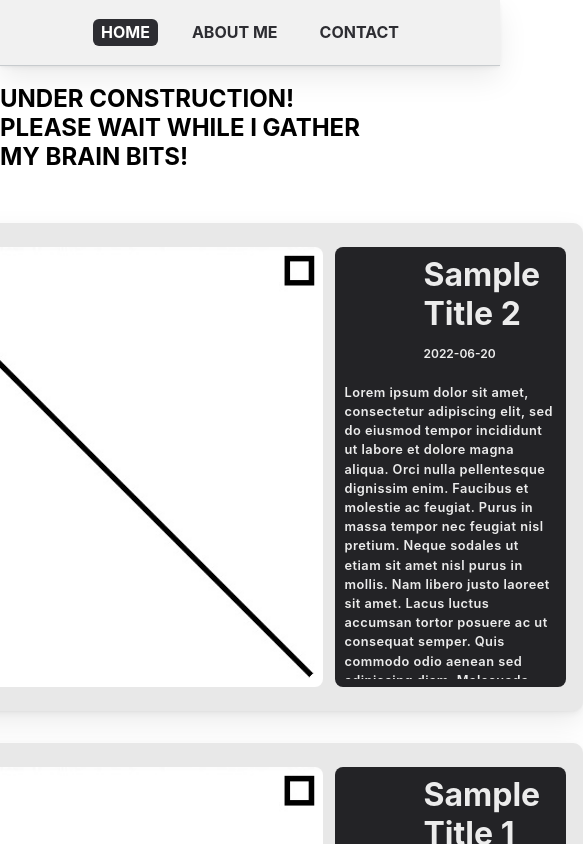
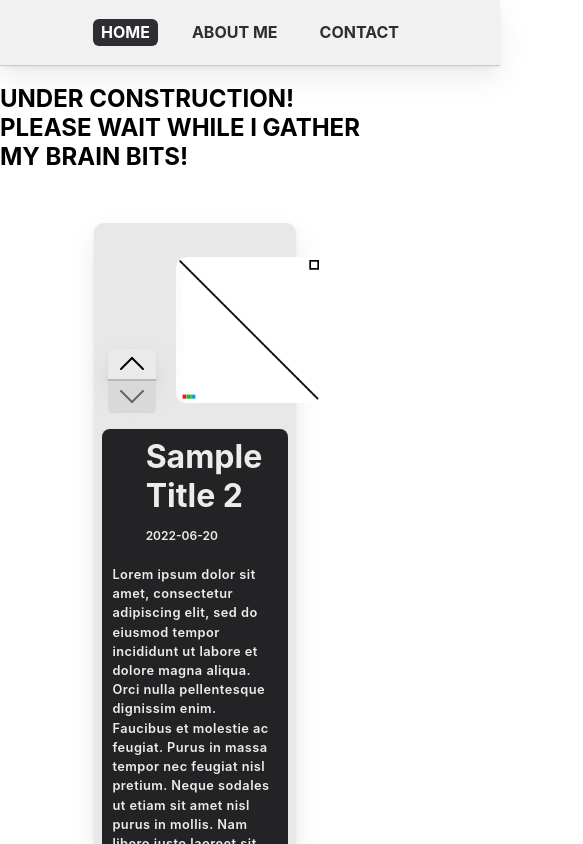
Before and after one commit to aaronmerino/personal-website, a Next.js app: page / in a window 390 px wide. Shown: the top 844 px of the page, 583 px wide, since content can reach past the window. Built offline with nearby package versions, Linux system fonts and the light colour scheme.

Commit message:
added responsive design to posts

```diff
--- a/app/components/post.module.css
+++ b/app/components/post.module.css
@@ -1,3 +1,4 @@
+@media (min-width: 881px) {
   .post {
     display: flex;
     width: 50%;
@@ -14,7 +15,7 @@
     background: #E8E8E8;
     box-shadow: 0px 0.8px 2px rgba(0,0,0,.032),0px 2.7px 6.7px rgba(0,0,0,.048),0px 12px 30px rgba(0,0,0,.08);
   }
-
+}
 .imageGallery {
   display: flex;
   align-items: flex-end;
@@ -73,8 +74,7 @@
   background: #D9D9D9;
 }
 
-
-
+@media (min-width: 881px) {
   .description {
     display: flex;
     flex: 0 0 30%;
@@ -88,6 +88,7 @@
     align-self: stretch;
     border-radius: 8px;
     background: #232326;
+  }
 }
 
 .imageGallery .image {
@@ -124,12 +125,8 @@
 }
 
 .description .content {
-  display: flex;
   overflow-y: scroll;
   overflow-x: hidden;
-  flex-direction: column;
-  flex: 1 0 0;
-  align-self: stretch;
   color: #ececec;
   padding: 0 10px 0 10px;
   font-size: 0.8rem;
@@ -155,3 +152,58 @@
 .styledScrollbars::-webkit-scrollbar-track { /* Background */
   background: #333;
 }
+
+
+@media (max-width: 880px) {
+  .post {
+    display: flex;
+    padding: 1.5rem 0.2rem 1.5rem 0.2rem;
+    width: 50%;
+    /* min-width: 550px;
+    max-width: 55rem; */
+    min-height: 27.5rem;
+    max-height: 47.5rem;
+    flex-direction: column;
+    align-items: center;
+    gap: 1rem;
+    border-radius: 10px;
+    background: #E8E8E8;
+    box-shadow: 0px 0.8px 2px rgba(0,0,0,.032),0px 2.7px 6.7px rgba(0,0,0,.048),0px 12px 30px rgba(0,0,0,.08);
+  }
+
+  .description {
+    display: flex;
+    flex-flow: column;
+    flex: 1 1 auto;
+    flex-direction: column;
+    align-content: start;
+    align-items: flex-end;
+    overflow-y: hidden;
+
+    width: 95%;
+    height: 50%;
+    padding: 0.5rem 0rem;
+    gap: 1.375rem;
+
+    border-radius: 8px;
+    background: #232326;
+  }
+
+  .imageGallery .buttonImageController {
+    display: flex;
+    flex-direction: column;
+    justify-content: center;
+    align-items: center;
+    margin-left: 10px;
+    /* gap: 0.6rem; */
+  }
+
+  .imageGallery .image {
+    /* flex: 1 1 0;
+    align-self: stretch; */
+    height: 75%;
+    width: 75%;
+    padding: 10px;
+    border-radius: 20px;
+  }
+}
```
Lines whose indentation alone changed are shown as unchanged.
